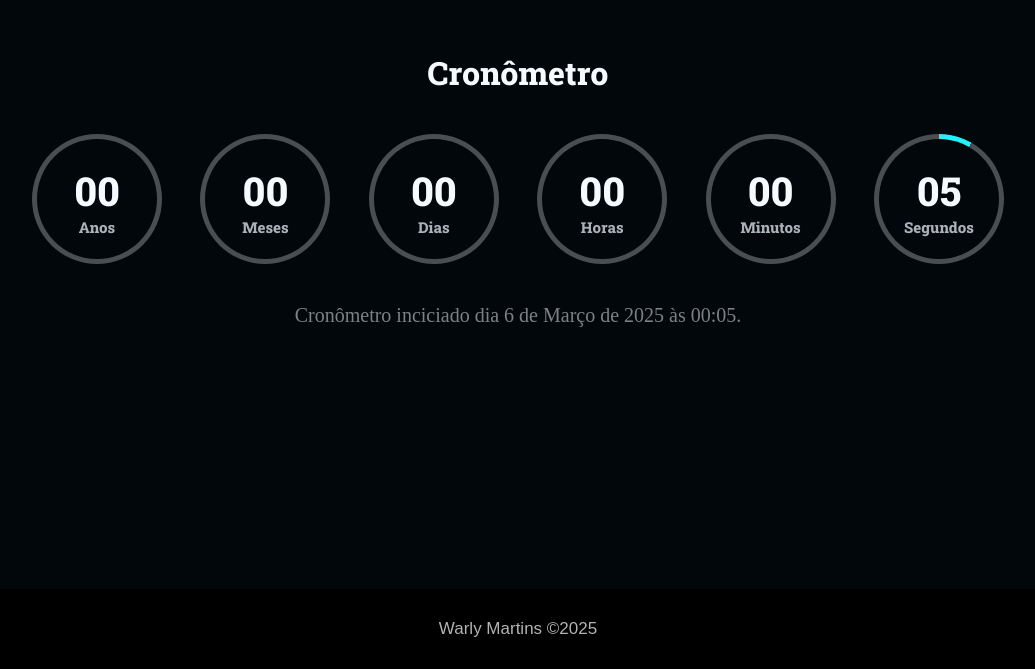
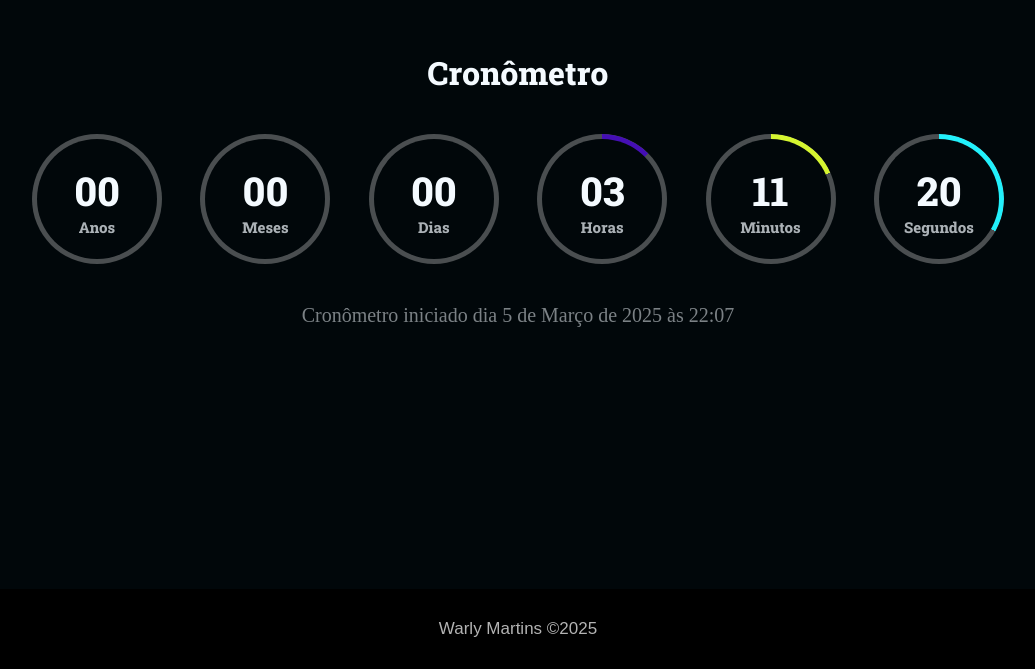
Before and after one commit to devwarly/conometro, a plain HTML site: page index.html in a window 1280 px wide. Shown: the part 211-880 px from the top of the page, without its empty margins (122-1157 px from the left). Drawn offline with Linux system fonts and the light colour scheme.

Commit message:
Add files via upload

```diff
--- a/index.html
+++ b/index.html
@@ -70,7 +70,7 @@
             </div>
         </div>
         <div class="dt-inicio">
-            <p>Cronômetro inciciado dia 6 de Março de 2025 às 00:05.</p>
+            <p>Cronômetro iniciado dia 5 de Março de 2025 às 22:07</p>
         </div>
     </div>
 
@@ -78,13 +78,12 @@
         <p class="copy">Warly Martins &copy;2025</p>
     </footer>
 
-
     <script>
-        let startTime = localStorage.getItem('startTime') ? parseInt(localStorage.getItem('startTime')) : Date.now();
+        const deployTime = new Date('2025-03-06T00:05:00Z').getTime();
 
         const updateCounter = () => {
             const now = Date.now();
-            const elapsed = now - startTime;
+            const elapsed = now - deployTime;
 
             const years = Math.floor(elapsed / (1000 * 60 * 60 * 24 * 365));
             const months = Math.floor((elapsed % (1000 * 60 * 60 * 24 * 365)) / (1000 * 60 * 60 * 24 * 30));
@@ -116,14 +115,8 @@
         };
 
         setInterval(updateCounter, 1000);
-
-        window.addEventListener('beforeunload', () => {
-            localStorage.setItem('startTime', startTime);
-        });
-
         updateCounter();
     </script>
-
 </body>
 
 </html>
```
